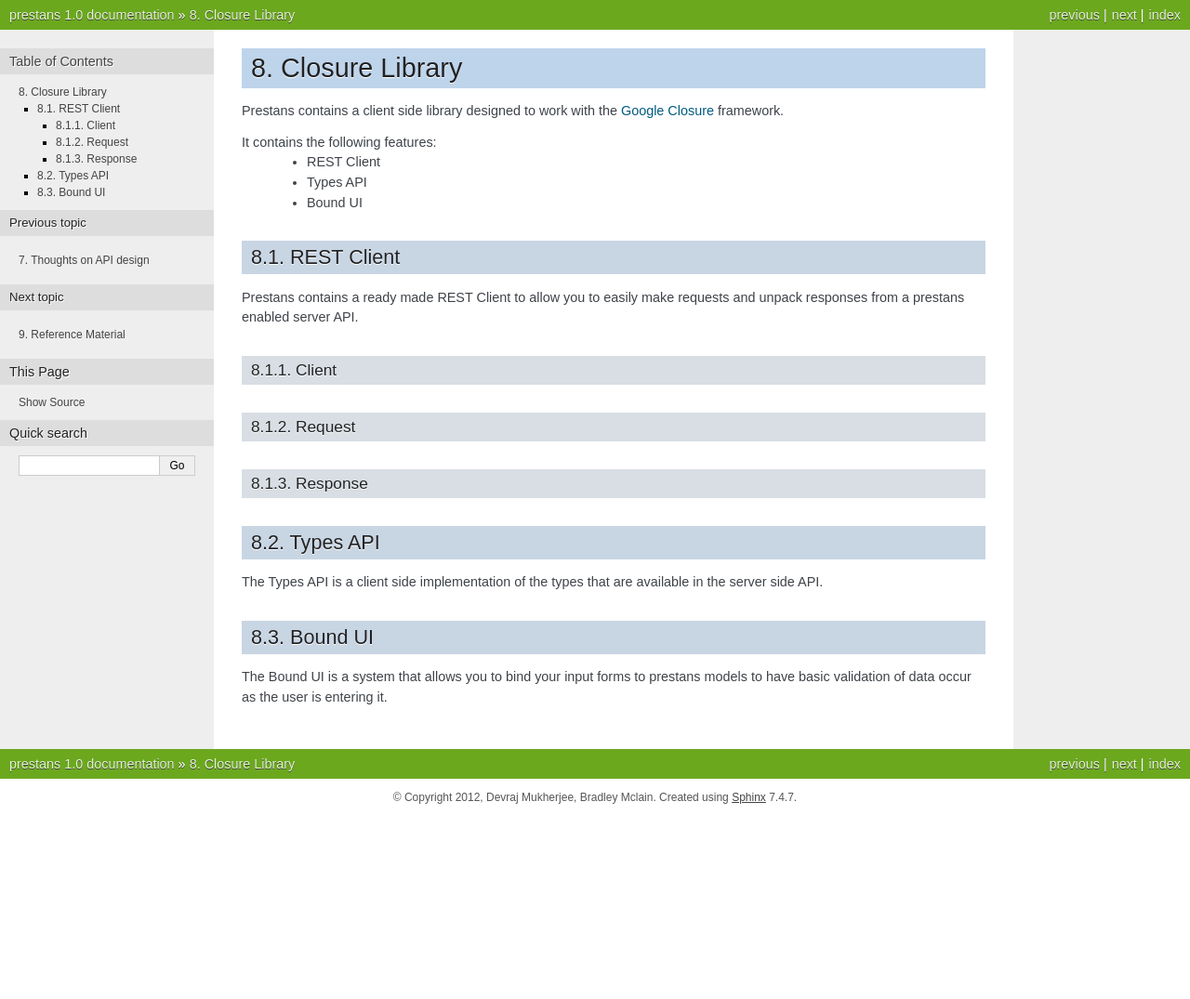
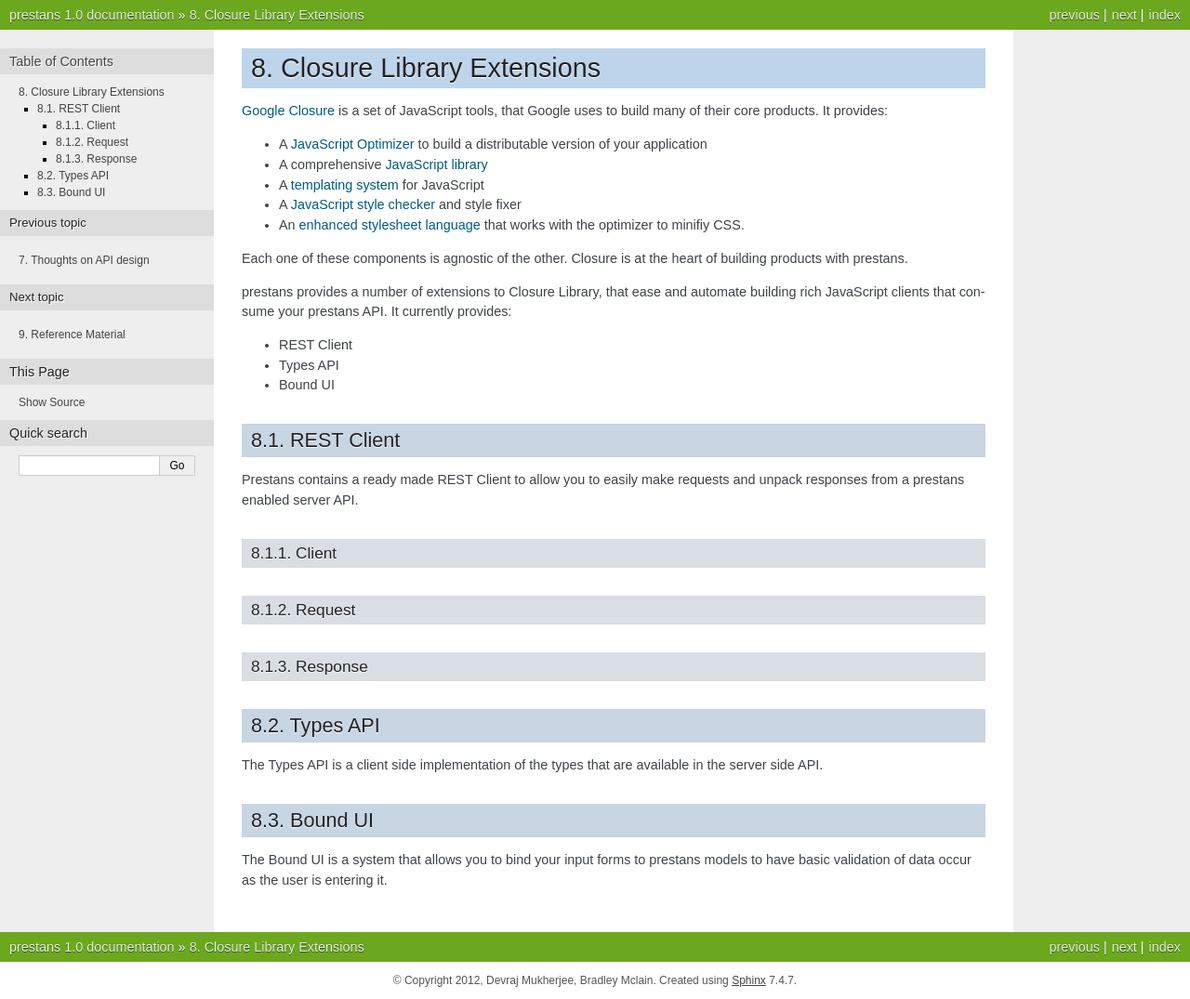
Before and after one commit to anomaly/prestans-docs, a Sphinx documentation site: the page built from source/closure.rst, in a window 1280 px wide. Shown: the whole page at 93% size. Built offline with Sphinx 7.4.7, drawn with Linux system fonts in a browser that asks for light colours; before the commit the page ends 900 px from its top, so only the background shows below that.

Commit message:
Added introductiont o closure, fixed models

```diff
--- a/source/closure.rst
+++ b/source/closure.rst
@@ -1,13 +1,22 @@
-=================
-Closure Library
-=================
+==========================
+Closure Library Extensions
+==========================
 
-Prestans contains a client side library designed to work with the `Google Closure <https://developers.google.com/closure/library/>`_ framework.
+`Google Closure <https://developers.google.com/closure/library/>`_ is a set of JavaScript tools, that Google uses to build many of their core products. It provides:
 
-It contains the following features:
- * REST Client
- * Types API
- * Bound UI
+* A `JavaScript Optimizer <https://developers.google.com/closure/compiler>`_ to build a distributable version of your application
+* A comprehensive `JavaScript library <https://developers.google.com/closure/library>`_
+* A `templating system <https://developers.google.com/closure/templates>`_ for JavaScript
+* A `JavaScript style checker <https://developers.google.com/closure/utilities>`_ and style fixer
+* An `enhanced stylesheet language <http://code.google.com/p/closure-stylesheets/>`_ that works with the optimizer to minifiy CSS.
+
+Each one of these components is agnostic of the other. Closure is at the heart of building products with prestans.
+
+prestans provides a number of extensions to Closure Library, that ease and automate building rich JavaScript clients that consume your prestans API. It currently provides:
+
+* REST Client
+* Types API
+* Bound UI
 
 REST Client
 ===========
--- a/source/validation.rst
+++ b/source/validation.rst
@@ -182,6 +182,11 @@
 Request Attribute Filter
 ------------------------
 
+When sending the data back to the server there are often cases (e.g updating description of a Product using the PATCH HTTP method) where you only need to send part of the REST model to the server.
+
+prestans allows you to use REST models to validate incoming data, and validation is strict by default. Using filters, you can relax the validation rules when accepting requests.
+
+These rules can be defined per HTTP method using a ``RequestParser``.
 
 .. code-block:: python
 
```
Also changed, not shown: source/models.rst (+5 -5 lines).
